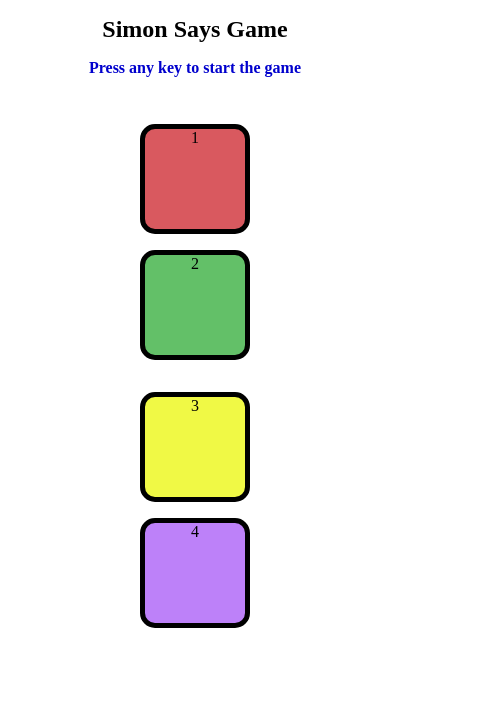
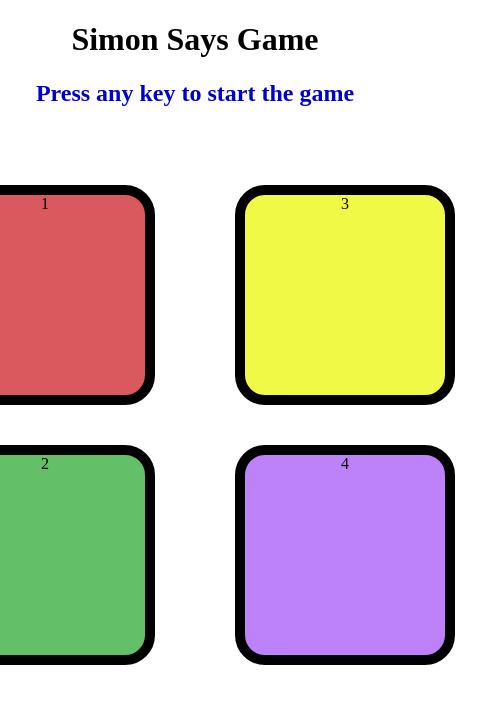
Before and after one commit to MuthyaKottidi/Simon-says-Game, a plain HTML site: page index.html in a window 390 px wide. Shown: the whole page, 495 px wide, since content can reach past the window. Drawn offline with Linux system fonts and the light colour scheme.

Commit message:
Update style.css

```diff
--- a/style.css
+++ b/style.css
@@ -43,25 +43,3 @@ background-color: #f0f945;
     animation-iteration-count: infinite;
     animation-duration: 2s;
 }
-@media (max-width: 500px) {
-    .btn {
-        height: 100px;
-        width: 100px;
-        border-radius: 15px;
-        border: 5px solid black;
-        margin: 1rem;
-    }
-
-    h1 {
-        font-size: 1.5em;
-    }
-
-    h2 {
-        font-size: 1em;
-    }
-
-    .btn_container {
-        flex-direction: column; /* Stack buttons vertically on small screens */
-        align-items: center;
-    }
-}
```
